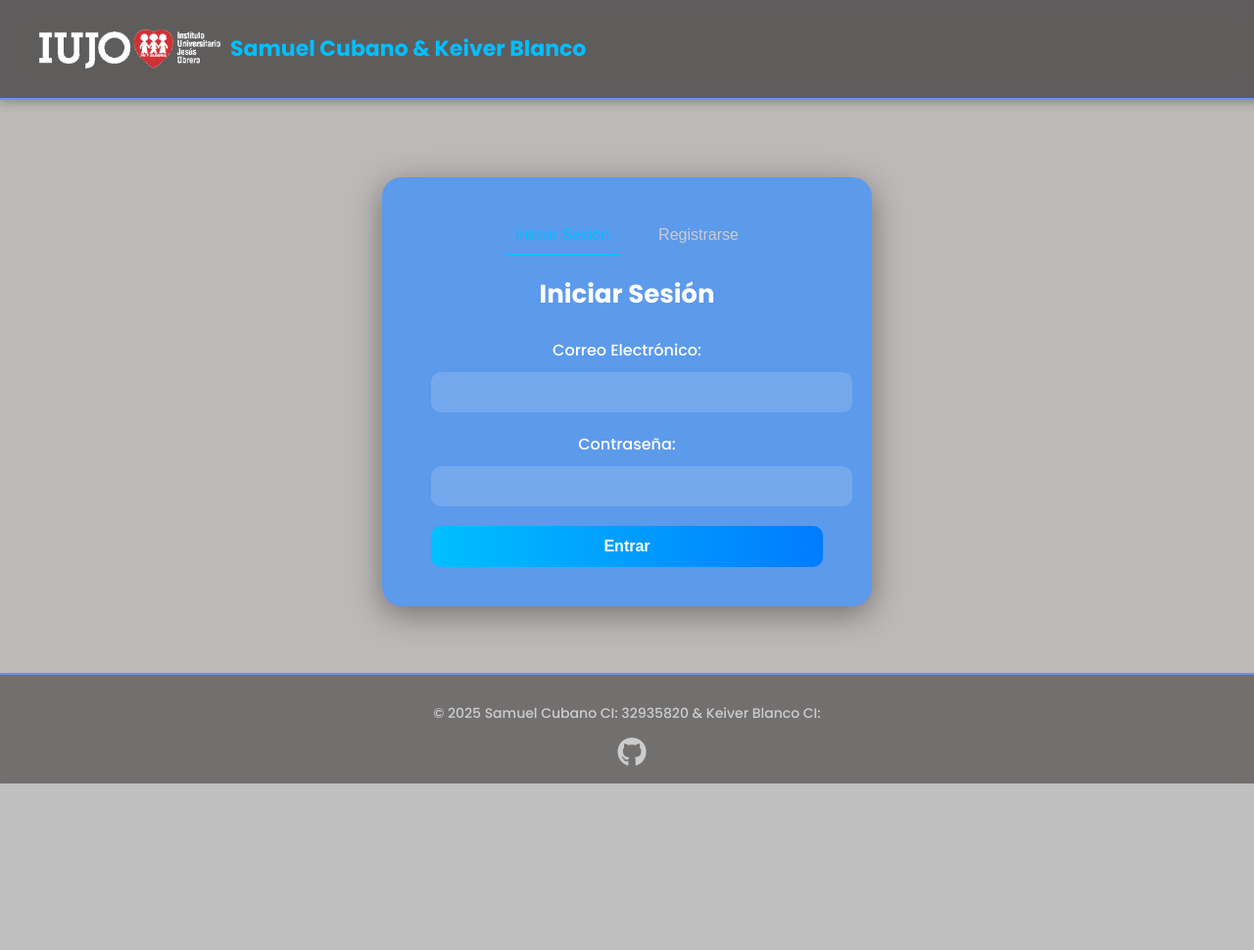
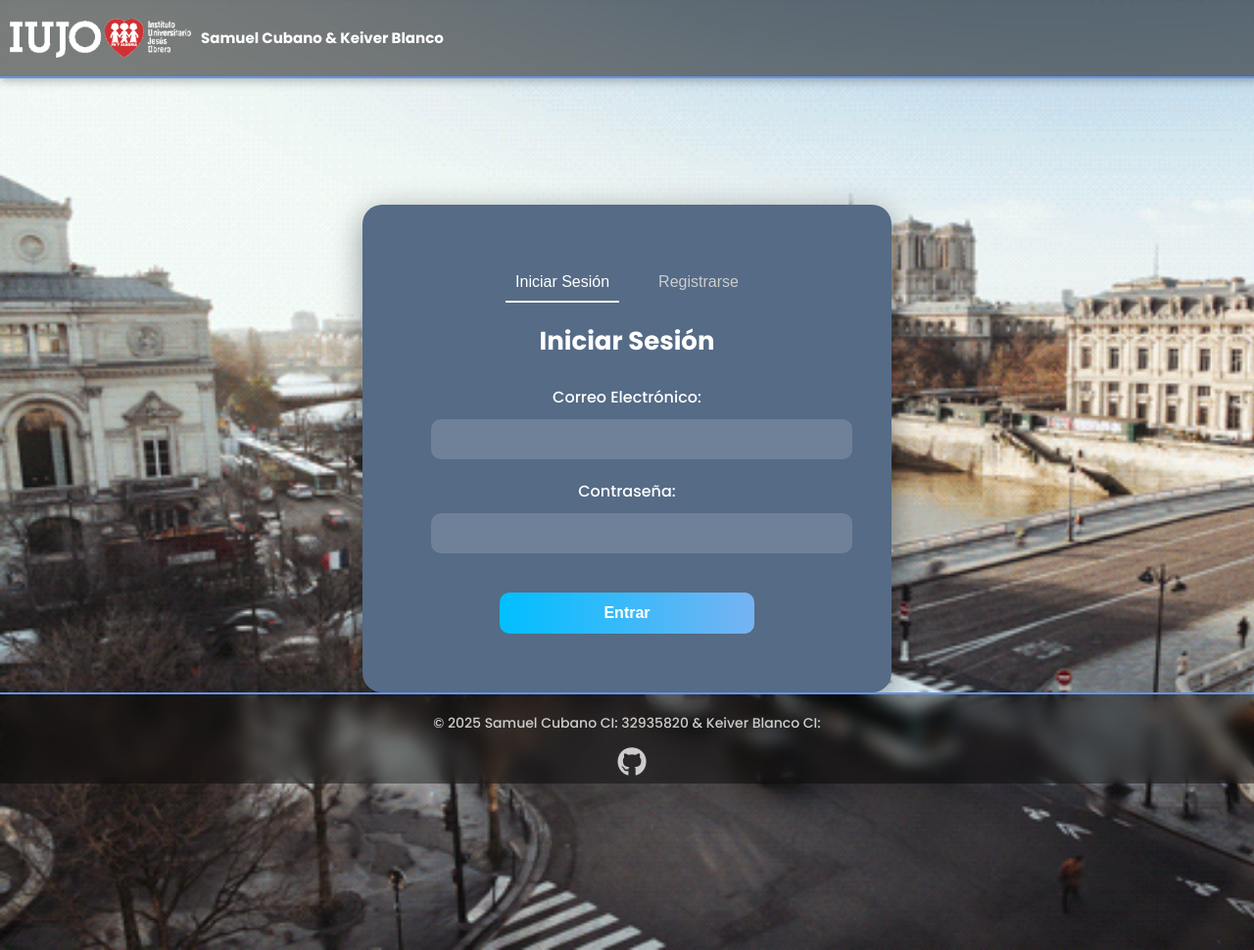
Before and after one commit to Keiverblack/Documental-moya, a PHP site: page / in a window 1280 px wide. Shown: the whole page at 98% size. Before the commit the page ends 800 px from the top, so only its background shows below. Run offline with PHP 8.4, Linux system fonts and the light colour scheme; some libraries are stand-ins or nearby versions.

Commit message:
style arreglado

```diff
--- a/css/style_index.css
+++ b/css/style_index.css
@@ -1,10 +1,14 @@
+:root {
+    --header-height: 70px; /* ajustar si tu header es más alto/bajo */
+    --footer-height: 60px; /* ajustar al alto del footer */
+}
 body {
     font-family: 'Poppins', sans-serif;
     /* Fondo: Asegúrate que 'img/12.gif' exista */
-    background: rgb(190, 185, 185);
+    background: url('../img/foto de header.gif');
     background-size: cover;
     margin: 0;
-    padding: 0;
+    padding: calc(var(--header-height) + 20px) 0 calc(var(--footer-height) + 20px) 0; /* espacio arriba/abajo para header/footer fijos */
     color: #fff;
     display: flex;
     justify-content: center;
@@ -16,11 +20,11 @@ body {
 /* Contenedor del Formulario */
 .contenedor-formulario {
     /* Fondo de cristal (glassmorphism) */
-    background: rgb(92, 154, 235);
+    background: rgb(85, 107, 134);
     /* Recomendación: Puedes probar con rgba(0, 0, 0, 0.4) para un fondo más oscuro */
     border-radius: 20px;
     box-shadow: 0 8px 32px rgba(0, 0, 0, 0.4);
-    padding: 40px 50px;
+    padding: 60px 70px;
     width: 90%;
     max-width: 400px;
     text-align: center;
@@ -34,7 +38,7 @@ body {
     margin-left: auto;
     margin-right: auto;
     /* Agregar un margen vertical para asegurar que no se pegue al header/footer */
-    margin-top: 80px;
+    margin-top: 15px;
     margin-bottom: 80px;
 }
 
@@ -69,8 +73,8 @@ h1 {
 }
 
 .opciones-formulario button.activo {
-    color: #00bfff; /* Color azul neón */
-    border-bottom: 2px solid #00bfff;
+    color: #ffffff; /* Color azul neón */
+    border-bottom: 2px solid #ffffff;
 }
 
 /* Inputs de texto, email y password */
@@ -98,10 +102,13 @@ input:focus {
 
 /* Botón principal (Entrar / Crear Cuenta) */
 button[type="submit"] {
+    display: block;
     width: 100%;
-    background: linear-gradient(90deg, #00bfff, #007bff);
+    max-width: 260px; /* ajustar según prefieras */
+    margin: 20px auto 0; /* centra horizontalmente y separa del resto */
+    background: linear-gradient(90deg, #00bfff, #77b3f3);
     color: #fff;
-    padding: 12px 0;
+    padding: 12px 30px;
     border: none;
     border-radius: 10px;
     font-size: 16px;
@@ -112,6 +119,7 @@ button[type="submit"] {
 
 button[type="submit"]:hover {
     transform: translateY(-2px);
+    background: linear-gradient(90deg, #77b3f3, #00bfff);
     box-shadow: 0 4px 12px rgba(0, 191, 255, 0.5);
 }
 
@@ -148,7 +156,7 @@ button[type="submit"]:hover {
     display: flex;
     justify-content: space-between;
     align-items: center;
-    padding: 15px 40px;
+    padding: 15px 10px;
     position: fixed;
     top: 0;
     left: 0;
@@ -170,15 +178,15 @@ header {
 }
 
 .main-header .logo h2 {
-    font-size: 22px;
-    color: #00bfff;
+    font-size: 15px;
+    color: #ffffff;
 }
 
 /* Footer */
 .main-footer {
     width: 100%;
     text-align: center;
-    padding: 15px 0;
+    padding: 5px 0;
     position: fixed;
     bottom: 0;
     left: 0;
```
